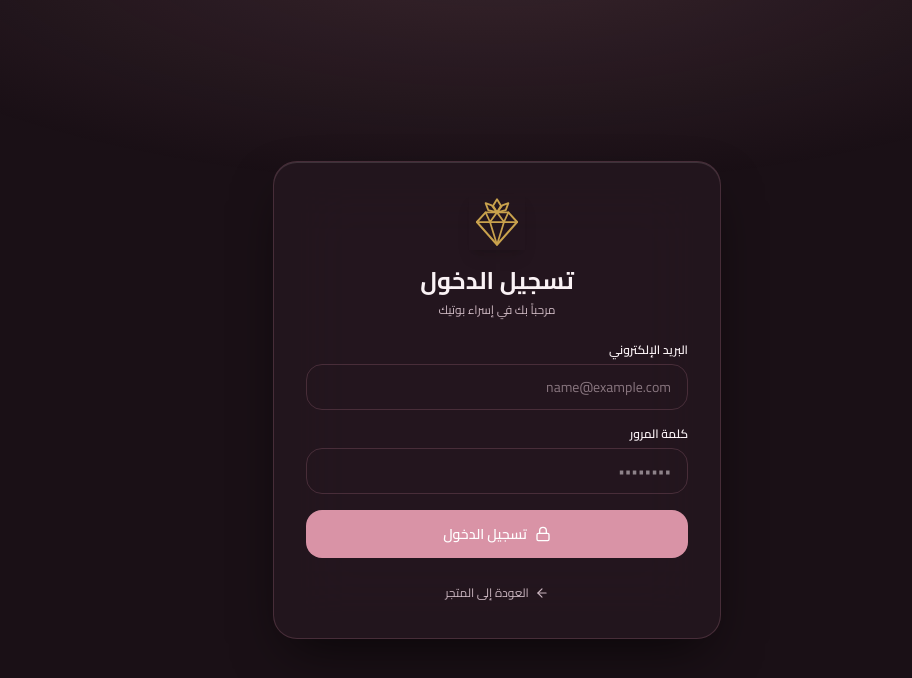
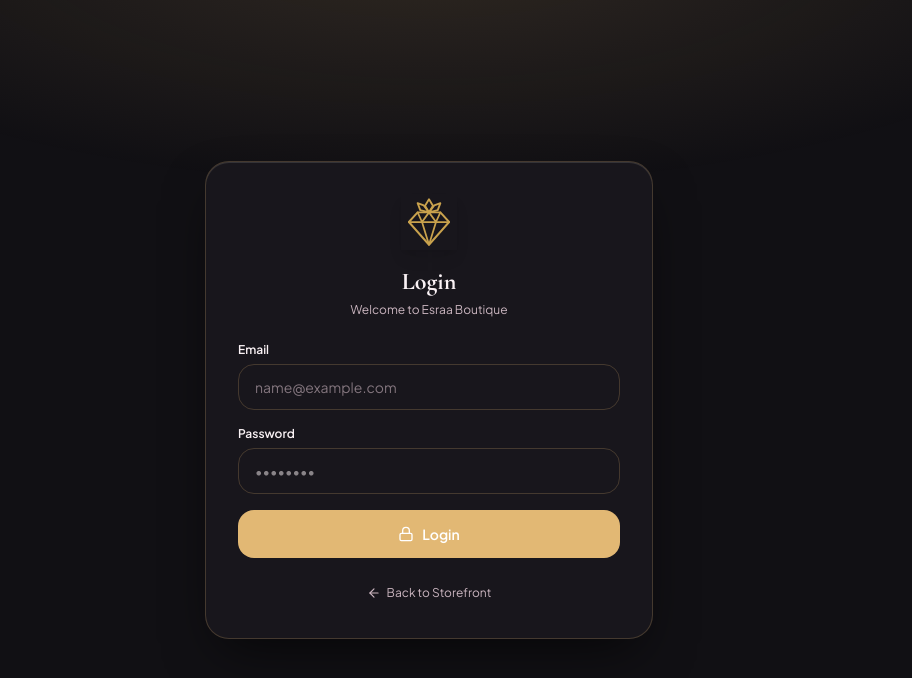
Before and after one commit to AmrAbdulshafy/Mini-Store, a Next.js app: page /admin/login in a window 1280 px wide. Shown: the top 678 px of the page, without its empty margins (211-1123 px from the left). Built offline with nearby package versions, Linux system fonts and the light colour scheme; no server answers; the database is empty.

Commit message:
feat: set Obsidian Gold and English LTR as master defaults

```diff
--- a/src/app/globals.css
+++ b/src/app/globals.css
@@ -4,36 +4,54 @@
 
 :root,
 .dark,
-[data-palette="velvet-plum"] {
-  /* Original Dark Mode — Deep Velvet Plum with Luminous Rose & Champagne */
-  --bg-page: #1A1016;
-  --bg-surface: rgba(36, 23, 31, 0.84);
-  --bg-elevated: rgba(32, 20, 27, 0.88);
-  --bg-subtle: rgba(48, 31, 41, 0.88);
+[data-palette="obsidian-gold"] {
+  /* Master Theme — Obsidian Gold */
+  --bg-page: #111014;
+  --bg-surface: rgba(26, 24, 30, 0.85);
+  --bg-elevated: rgba(22, 20, 26, 0.9);
+  --bg-subtle: rgba(36, 33, 42, 0.9);
 
   --text-primary: #FAF2F5;
   --text-secondary: #CBB6C0;
   --text-muted: #9A828E;
 
+  --border-glass: rgba(226, 184, 116, 0.22);
+  --border-strong: rgba(226, 184, 116, 0.45);
+
+  --accent: #E2B874;
+  --accent-strong: #F3D9A4;
+  --accent-soft: rgba(226, 184, 116, 0.15);
+  --accent-secondary: #F3D9A4;
+  --champagne: #F3D9A4;
+
+  --btn-primary-bg: #E2B874;
+  --btn-primary-text: #111014;
+  --btn-primary-hover: #F3D9A4;
+  --focus-ring: #E2B874;
+  --disabled-bg: #26232C;
+  --disabled-text: #7A7284;
+
+  --status-success: #6AA887;
+  --status-warning: #E2B874;
+  --status-error: #E57E92;
+}
+
+[data-palette="velvet-plum"] {
+  --bg-page: #1A1016;
+  --bg-surface: rgba(36, 23, 31, 0.84);
+  --bg-elevated: rgba(32, 20, 27, 0.88);
+  --bg-subtle: rgba(48, 31, 41, 0.88);
   --border-glass: rgba(217, 147, 166, 0.2);
   --border-strong: rgba(217, 147, 166, 0.42);
-
   --accent: #D993A6;
   --accent-strong: #EAB3C2;
   --accent-soft: rgba(217, 147, 166, 0.16);
   --accent-secondary: #D4B483;
   --champagne: #D4B483;
-
   --btn-primary-bg: #D993A6;
   --btn-primary-text: #1A1016;
   --btn-primary-hover: #EAB3C2;
   --focus-ring: #D993A6;
-  --disabled-bg: #31212B;
-  --disabled-text: #7A6370;
-
-  --status-success: #6AA887;
-  --status-warning: #D4B483;
-  --status-error: #E57E92;
 }
 
 [data-palette="dark-pink"] {
@@ -88,24 +106,6 @@
   --btn-primary-text: #1D0B11;
   --btn-primary-hover: #FDA4AF;
   --focus-ring: #FB7185;
-}
-
-[data-palette="obsidian-gold"] {
-  --bg-page: #111014;
-  --bg-surface: rgba(26, 24, 30, 0.85);
-  --bg-elevated: rgba(22, 20, 26, 0.9);
-  --bg-subtle: rgba(36, 33, 42, 0.9);
-  --border-glass: rgba(226, 184, 116, 0.22);
-  --border-strong: rgba(226, 184, 116, 0.45);
-  --accent: #E2B874;
-  --accent-strong: #F3D9A4;
-  --accent-soft: rgba(226, 184, 116, 0.15);
-  --accent-secondary: #F3D9A4;
-  --champagne: #F3D9A4;
-  --btn-primary-bg: #E2B874;
-  --btn-primary-text: #111014;
-  --btn-primary-hover: #F3D9A4;
-  --focus-ring: #E2B874;
 }
 
 html {
--- a/src/app/layout.tsx
+++ b/src/app/layout.tsx
@@ -35,10 +35,7 @@ export const viewport: Viewport = {
   width: 'device-width',
   initialScale: 1,
   viewportFit: 'cover',
-  themeColor: [
-    { media: '(prefers-color-scheme: light)', color: '#FDF7F8' },
-    { media: '(prefers-color-scheme: dark)', color: '#1A1016' },
-  ],
+  themeColor: '#111014',
 };
 
 export async function generateMetadata(): Promise<Metadata> {
@@ -75,7 +72,7 @@ export default async function RootLayout({
       lang={settings.default_language}
       dir={initialDir}
       data-collection={settings.default_collection_theme}
-      data-palette="velvet-plum"
+      data-palette="obsidian-gold"
       className={`${cairo.variable} ${jakarta.variable} ${cormorant.variable} dark`}
       suppressHydrationWarning
     >
--- a/src/app/manifest.ts
+++ b/src/app/manifest.ts
@@ -9,10 +9,10 @@ export default function manifest(): MetadataRoute.Manifest {
     scope: '/',
     display: 'standalone',
     orientation: 'portrait',
-    background_color: '#FDF7F8',
-    theme_color: '#8E3A59',
-    lang: 'ar',
-    dir: 'rtl',
+    background_color: '#111014',
+    theme_color: '#E2B874',
+    lang: 'en',
+    dir: 'ltr',
     categories: ['shopping', 'lifestyle', 'beauty'],
     icons: [
       {
--- a/src/components/providers/AppProvider.tsx
+++ b/src/components/providers/AppProvider.tsx
@@ -18,11 +18,11 @@ export const DARK_PALETTES: {
   swatch: string;
   bg: string;
 }[] = [
+  { id: 'obsidian-gold', labelAr: 'أوبسيديان ذهبي', labelEn: 'Obsidian Gold', swatch: '#E2B874', bg: '#111014' },
   { id: 'velvet-plum', labelAr: 'بنفسجي مخملي', labelEn: 'Velvet Plum', swatch: '#D993A6', bg: '#1A1016' },
   { id: 'dark-pink', labelAr: 'وردي داكن', labelEn: 'Dark Pink', swatch: '#F472B6', bg: '#1F0D18' },
   { id: 'dark-violet', labelAr: 'أرجواني داكن', labelEn: 'Dark Violet', swatch: '#C084FC', bg: '#140F22' },
   { id: 'dark-velvet', labelAr: 'مخمل قرمزي', labelEn: 'Dark Velvet', swatch: '#FB7185', bg: '#1D0B11' },
-  { id: 'obsidian-gold', labelAr: 'أوبسيديان ذهبي', labelEn: 'Obsidian Gold', swatch: '#E2B874', bg: '#111014' },
 ];
 
 interface AppContextValue {
@@ -59,9 +59,9 @@ export function AppProvider({
   children: React.ReactNode;
   initialSettings: StoreSettings;
 }) {
-  const [lang, setLangState] = useState<Language>(initialSettings.default_language || 'ar');
+  const [lang, setLangState] = useState<Language>(initialSettings.default_language || 'en');
   const theme: ThemeMode = 'dark';
-  const [palette, setPaletteState] = useState<DarkPalette>('velvet-plum');
+  const [palette, setPaletteState] = useState<DarkPalette>('obsidian-gold');
   const [collectionTheme, setCollectionThemeState] = useState<CollectionSlug>(
     initialSettings.default_collection_theme || 'women'
   );
--- a/src/lib/store-data.ts
+++ b/src/lib/store-data.ts
@@ -15,8 +15,8 @@ const FALLBACK_SETTINGS: StoreSettings = {
   instagram_url: null,
   facebook_url: null,
   tiktok_url: null,
-  default_language: 'ar',
-  default_theme: 'light',
+  default_language: 'en',
+  default_theme: 'dark',
   default_collection_theme: 'women',
   currency: 'EGP',
   enable_guest_chat: true,
```
